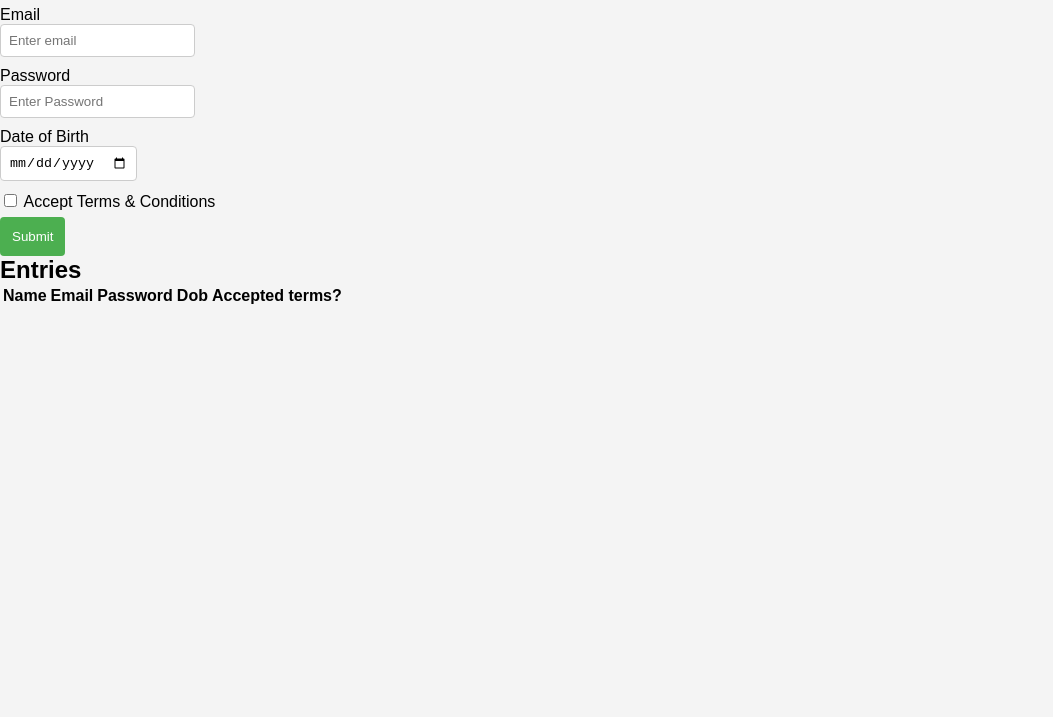
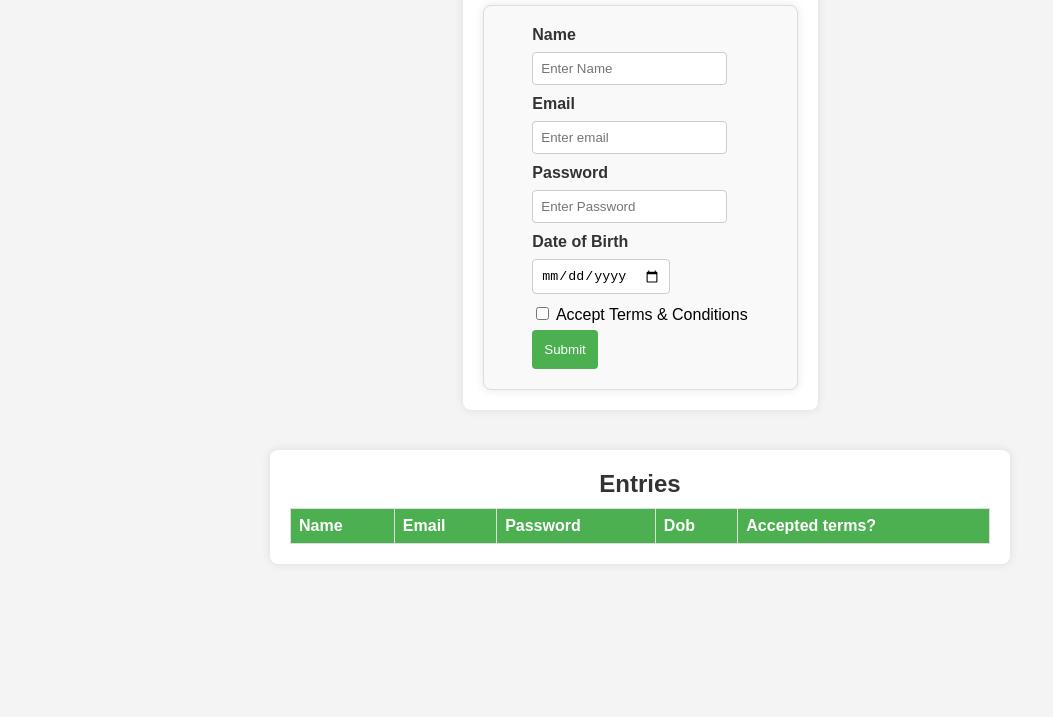
Before and after one commit to HimakarC/WD101, a plain HTML site: page index.html in a window 1280 px wide. Shown: the part 83-800 px from the top of the page, without its empty margins (0-1053 px from the left). Drawn offline with Linux system fonts and the light colour scheme.

Commit message:
Update index.html

```diff
--- a/index.html
+++ b/index.html
@@ -1,168 +1,84 @@
-
 <!DOCTYPE html>
-
 <html lang="en">
-
 <head>
-
     <meta charset="UTF-8">
-
     <meta name="viewport" content="width=device-width, initial-scale=1.0">
-
     <link rel="stylesheet" href="index.css">
-
     <title>Registration Form</title>
-
 </head>
-
 <body>
-
-<div class=“himakar”>
-
-<h2 class=“Bhavana”>Registration Form</h2>
-
-<div class=“both”>
-
+    <div class="hip">
+        <h2 class="pqr">Registration Form</h2>
+    <div class="box">
         <form action="" class="form" id="user">
-
             <div>
-
-<div class=“deva”>
-
-<label for="name" class=“ok”>Name</label>
-
+                <div class="dv">
+                <label for="name" class="lb">Name</label>
+                </div>
+                <div>
+                    <input type="text" name="name" id="name" required placeholder="Enter Name">
+                </div>
             </div>
 
             <div>
-
-<input type="text" name="name" id="name" required placeholder="Enter Name">
-
+                <div class="dv">
+                <label for="email" class="lb">Email</label>
                 </div>
-
+                <div>
+                    <input type="email" name="email" id="email" required placeholder="Enter email">
                 </div>
-
-
-
-<div>
-
-<div class=“deva”>
-
-<label for="email" class=“ok”>Email</label>
-
             </div>
 
             <div>
-
-<input type="email" name="email" id="email" required placeholder="Enter email">
-
+                <div class="dv">
+                <label for="pass" class="lb">Password</label>
                 </div>
-
+                <div>
+                    <input type="password" name="password" id="password" required placeholder="Enter Password">
                 </div>
-
-
-
-<div>
-
-<div class=“deva”>
-
-<label for="pass" class=“ok”>Password</label>
-
             </div>
 
             <div>
-
-<input type="password" name="password" id="password" required placeholder="Enter Password">
-
+                <div class="dv">
+                <label for="dob" class="lb">Date of Birth</label>
                 </div>
-
+                <div>
+                    <input type="date" name="dob" id="dob" required>
                 </div>
-
-
-
-<div>
-
-<div class=“deva”>
-
-<label for="dob" class=“ok”>Date of Birth</label>
-
             </div>
 
             <div>
-
-<input type="date" name="dob" id="dob" required>
-
+                <div class="">
+                    <input type="checkbox" name="checkbox" id="terms">
+                    <label for="terms">Accept Terms & Conditions</label>
+                </div>
             </div>
 
+            <div>
+                <button type="submit" id="submit">Submit</button>
             </div>
+        </form>
+    </div>
+    </div>
+    <div class="box2">
+        <div class="hi">
+        <h2 class="psa">Entries</h2>
+        <table class="bv" id="user-table">
+            <thead>
+                <tr>
+                    <th class="th">Name</th>
+                    <th class="th">Email</th>
+                    <th class="th">Password</th>
+                    <th class="th">Dob</th>
+                    <th class="th">Accepted terms?</th>
+                </tr>
+            </thead>
+                <tbody>
 
-
-
-<div>
-
-<div>
-
-<input type="checkbox" name="checkbox" id="terms">
-
-<label for="terms">Accept Terms & Conditions</label>
-
+                </tbody>
+        </table>
     </div>
-
 </div>
-
-
-
-<div>
-
-<button type="submit" id="submit">Submit</button>
-
-</div>
-
-</form>
-
-</div>
-
-</div>
-
-<div class=“Ananya”>
-
-<div class=“Runanya”>
-
-<h2 class=“penumetcha”>Entries</h2>
-
-<table class=“birth” id="user-table">
-
-<thead>
-
-<tr>
-
-<th class=“chappidi”>Name</th>
-
-<th class=“chappidi”>Email</th>
-
-<th class=“chappidi”>Password</th>
-
-<th class=“chappidi”>Dob</th>
-
-<th class=“chappidi”>Accepted terms?</th>
-
-</tr>
-
-</thead>
-
-
-
-
-
-
-
-</table>
-
-</div>
-
-</div>
-
     <script src="index.js"></script>
-
 </body>
-
 </html>
```
Lines whose indentation alone changed are shown as unchanged.
